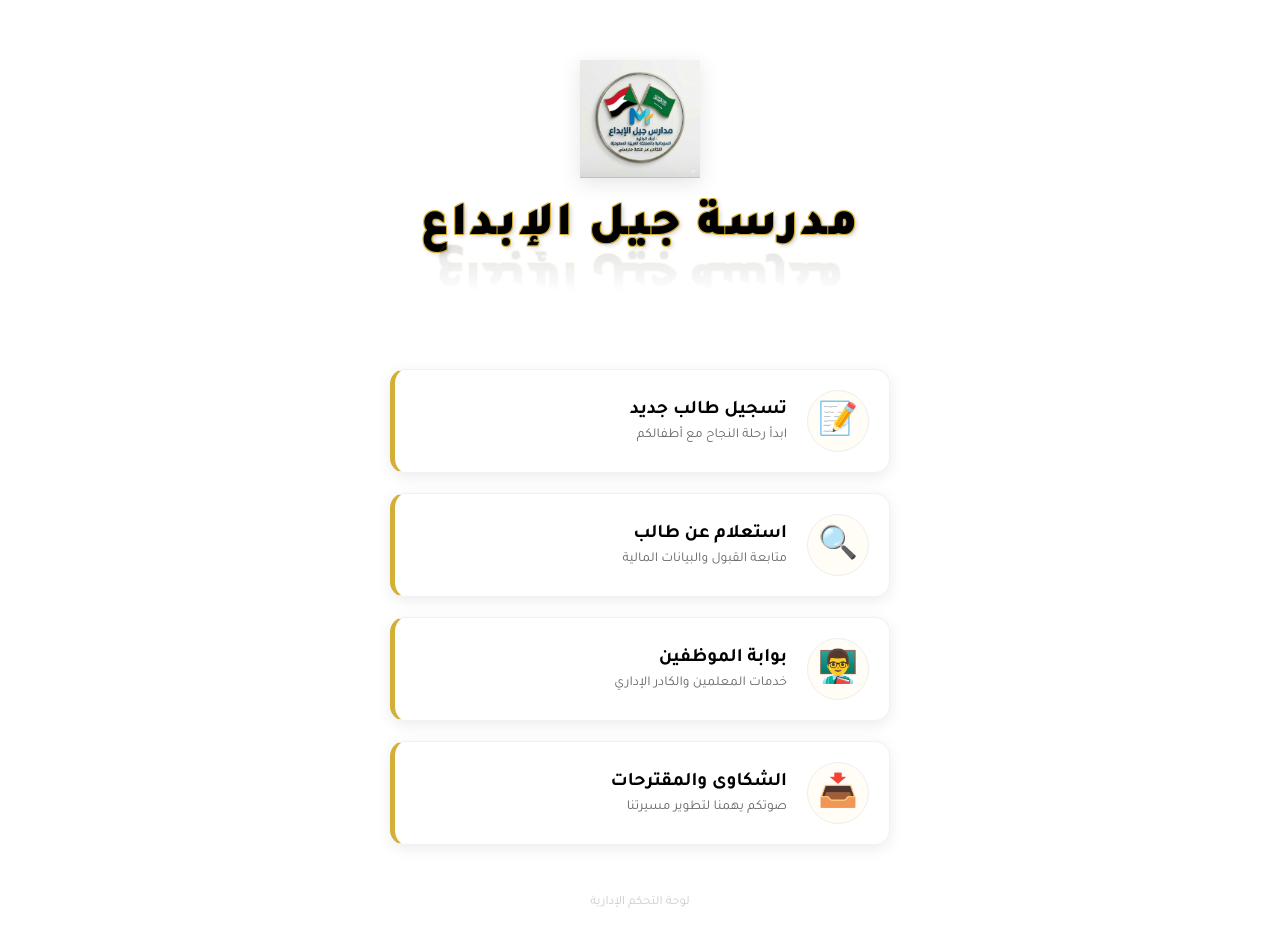
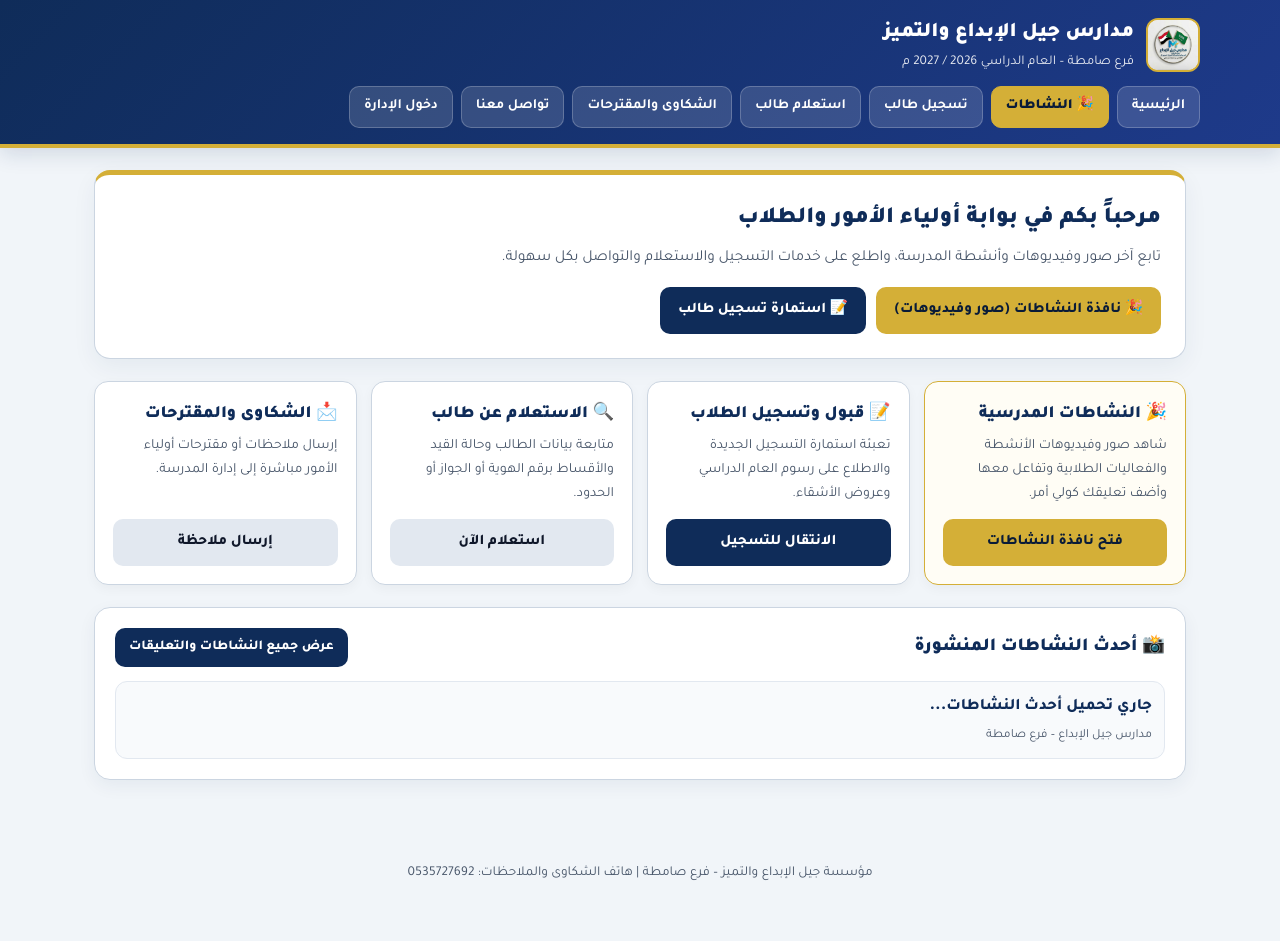
Before and after one commit to alibdaajil-hub/Jil-AL-Ibda-a, a plain HTML site: page index.html in a window 1280 px wide. After the commit the page ends 905 px from the top, so only its background shows below. Drawn offline with Linux system fonts and the light colour scheme; no server answers.

Commit message:
Update index.html

```diff
--- a/index.html
+++ b/index.html
@@ -3,186 +3,409 @@
 <head>
 <meta charset="UTF-8">
 <meta name="viewport" content="width=device-width, initial-scale=1.0">
-<title>مدرسة جيل الإبداع - الرئيسية</title>
-<link href="https://fonts.googleapis.com/css2?family=Tajawal:wght@400;700;900&display=swap" rel="stylesheet">
+<title>مدارس جيل الإبداع والتميز – فرع صامطة</title>
+<link href="https://fonts.googleapis.com/css2?family=Tajawal:wght@400;500;700;800;900&display=swap" rel="stylesheet">
 <style>
 :root {
---primary: #000000; /* اللون الأسود */
---gold: #D4AF37; /* اللون الذهبي */
---bg: #ffffff; /* خلفية بيضاء */
+--navy: #0f2c59;
+--navy-dark: #091b38;
+--gold: #d4af37;
+--gold-soft: #fffdf5;
+--bg: #f1f5f9;
+--card: #ffffff;
+--border: #cbd5e1;
+--text: #0f172a;
+--muted: #475569;
 }
 
+* { box-sizing: border-box; font-family: 'Tajawal', sans-serif; }
+
 body {
-font-family: 'Tajawal', sans-serif;
+margin: 0;
 background: var(--bg);
+color: var(--text);
+line-height: 1.7;
+}
+
+.topbar {
+background: linear-gradient(135deg, var(--navy), #1e3a8a);
+color: #fff;
+padding: 16px 20px;
+border-bottom: 4px solid var(--gold);
+box-shadow: 0 6px 20px rgba(15, 44, 89, 0.14);
+}
+
+.topbar-inner {
+max-width: 1120px;
+margin: 0 auto;
+display: flex;
+justify-content: space-between;
+align-items: center;
+flex-wrap: wrap;
+gap: 12px;
+}
+
+.brand {
+display: flex;
+align-items: center;
+gap: 12px;
+}
+
+.brand img {
+width: 54px;
+height: 54px;
+border-radius: 12px;
+object-fit: cover;
+background: #fff;
+border: 2px solid var(--gold);
+}
+
+.brand h1 {
 margin: 0;
+font-size: 1.3rem;
+font-weight: 900;
+}
+
+.brand small {
+display: block;
+opacity: 0.9;
+font-size: 0.84rem;
+}
+
+.nav-links {
+display: flex;
+flex-wrap: wrap;
+gap: 8px;
+}
+
+.nav-link {
+text-decoration: none;
+color: #fff;
+background: rgba(255, 255, 255, 0.14);
+border: 1px solid rgba(255, 255, 255, 0.22);
+padding: 8px 14px;
+border-radius: 10px;
+font-weight: 700;
+font-size: 0.88rem;
+transition: 0.2s;
+}
+
+.nav-link:hover {
+background: rgba(255, 255, 255, 0.25);
+}
+
+.nav-link.gold {
+background: var(--gold);
+color: var(--navy-dark);
+border-color: var(--gold);
+font-weight: 900;
+}
+
+.container {
+max-width: 1120px;
+margin: 22px auto;
+padding: 0 14px 40px;
+}
+
+.hero {
+background: var(--card);
+border-radius: 16px;
+padding: 24px;
+border: 1px solid var(--border);
+border-top: 5px solid var(--gold);
+box-shadow: 0 8px 24px rgba(15, 44, 89, 0.06);
+margin-bottom: 22px;
+display: flex;
+justify-content: space-between;
+align-items: center;
+flex-wrap: wrap;
+gap: 16px;
+}
+
+.hero h2 {
+margin: 0 0 6px;
+color: var(--navy);
+font-size: 1.45rem;
+font-weight: 900;
+}
+
+.hero p {
+margin: 0;
+color: var(--muted);
+font-size: 0.96rem;
+}
+
+.hero-cta {
+display: flex;
+flex-wrap: wrap;
+gap: 10px;
+}
+
+.btn {
+display: inline-flex;
+align-items: center;
+justify-content: center;
+gap: 6px;
+text-decoration: none;
+padding: 11px 18px;
+border-radius: 10px;
+font-weight: 800;
+font-size: 0.92rem;
+border: none;
+cursor: pointer;
+}
+
+.btn-primary {
+background: var(--navy);
+color: #fff;
+}
+
+.btn-gold {
+background: var(--gold);
+color: var(--navy-dark);
+}
+
+.btn-soft {
+background: #e2e8f0;
+color: var(--text);
+}
+
+.cards-grid {
+display: grid;
+grid-template-columns: repeat(auto-fit, minmax(240px, 1fr));
+gap: 14px;
+margin-bottom: 22px;
+}
+
+.service-card {
+background: var(--card);
+border: 1px solid var(--border);
+border-radius: 14px;
+padding: 18px;
+box-shadow: 0 4px 12px rgba(0, 0, 0, 0.04);
 display: flex;
 flex-direction: column;
-align-items: center;
-min-height: 100vh;
-overflow-x: hidden;
+justify-content: space-between;
+gap: 12px;
 }
 
-/* قسم الهيدر الملكي */
-.header-section {
-width: 100%;
-padding: 60px 0 20px;
-background: white;
-display: flex;
-flex-direction: column;
-align-items: center;
-text-align: center;
+.service-card.featured {
+background: var(--gold-soft);
+border-color: var(--gold);
 }
 
-.logo-img {
-width: 120px;
-height: auto;
-margin-bottom: 20px;
-filter: drop-shadow(0 5px 10px rgba(0,0,0,0.1));
+.service-card h3 {
+margin: 0 0 6px;
+color: var(--navy);
+font-size: 1.08rem;
+font-weight: 900;
 }
 
-/* تصميم اسم المدرسة بالأسود والذهبي */
-.school-name-container {
-position: relative;
-perspective: 1000px;
+.service-card p {
+margin: 0;
+color: var(--muted);
+font-size: 0.88rem;
 }
 
-.school-name {
-font-size: 3rem;
-font-weight: 900;
-color: var(--primary);
-margin: 0;
-padding: 0 10px;
-/* أطراف ذهبية */
-text-shadow:
--1px -1px 0 var(--gold),
-1px -1px 0 var(--gold),
--1px 1px 0 var(--gold),
-1px 1px 0 var(--gold),
-2px 2px 5px rgba(0,0,0,0.2);
-letter-spacing: 2px;
+/* نافذة النشاطات المباشرة داخل الرئيسية */
+.activities-preview {
+background: var(--card);
+border: 1px solid var(--border);
+border-radius: 16px;
+padding: 20px;
+box-shadow: 0 6px 18px rgba(15, 44, 89, 0.06);
 }
 
-/* تأثير الانعكاس المائي */
-.reflection {
-font-size: 3rem;
-font-weight: 900;
-margin-top: -15px;
-color: var(--primary);
-text-shadow:
--1px -1px 0 var(--gold),
-1px -1px 0 var(--gold),
--1px 1px 0 var(--gold),
-1px 1px 0 var(--gold);
-transform: scaleY(-1); /* قلب النص */
-mask-image: linear-gradient(to bottom, rgba(0,0,0,0) 10%, rgba(0,0,0,0.4) 100%);
--webkit-mask-image: linear-gradient(to bottom, rgba(0,0,0,0) 10%, rgba(0,0,0,0.4) 100%);
-opacity: 0.3;
-user-select: none;
+.preview-header {
+display: flex;
+justify-content: space-between;
+align-items: center;
+flex-wrap: wrap;
+gap: 10px;
+margin-bottom: 14px;
 }
 
-/* حاوية الأزرار */
-.main-container {
-width: 90%;
-max-width: 500px;
-margin-top: 50px;
-display: flex;
-flex-direction: column;
-gap: 20px;
-padding-bottom: 50px;
+.preview-header h3 {
+margin: 0;
+color: var(--navy);
+font-size: 1.15rem;
+font-weight: 900;
 }
 
-.main-btn {
-background: white;
-text-decoration: none;
-display: flex;
-align-items: center;
-padding: 20px;
-border-radius: 15px;
-box-shadow: 0 4px 15px rgba(0,0,0,0.08);
-transition: 0.4s cubic-bezier(0.175, 0.885, 0.32, 1.275);
-border: 1px solid #f1f1f1;
-border-left: 5px solid var(--gold);
+.preview-grid {
+display: grid;
+grid-template-columns: repeat(auto-fit, minmax(260px, 1fr));
+gap: 14px;
 }
 
-.main-btn:hover {
-transform: translateX(-10px);
-background: #fafafa;
-border-left: 5px solid var(--primary);
+.mini-post {
+border: 1px solid #e2e8f0;
+border-radius: 12px;
+padding: 12px;
+background: #f8fafc;
 }
 
-.icon {
-font-size: 2rem;
-margin-left: 20px;
-background: #fffdf5;
-width: 60px;
-height: 60px;
-display: flex;
-align-items: center;
-justify-content: center;
-border-radius: 50%;
-border: 1px solid #eee;
+.mini-post img,
+.mini-post video {
+width: 100%;
+height: 170px;
+object-fit: cover;
+border-radius: 10px;
+margin-bottom: 8px;
+background: #0f172a;
 }
 
-.text h3 { margin: 0; color: var(--primary); font-size: 1.2rem; font-weight: 700; }
-.text p { margin: 5px 0 0; color: #666; font-size: 0.85rem; }
+.mini-post .title {
+font-weight: 800;
+color: var(--navy);
+margin-bottom: 4px;
+}
 
-.admin-link {
-margin-bottom: 30px;
-color: #ccc;
-text-decoration: none;
-font-size: 0.8rem;
+.mini-post .meta {
+font-size: 0.78rem;
+color: var(--muted);
 }
-.admin-link:hover { color: var(--gold); }
 
+footer {
+text-align: center;
+color: var(--muted);
+font-size: 0.85rem;
+padding: 20px 10px;
+}
 </style>
 </head>
 <body>
 
-<div class="header-section">
-<img src="logo.png.jpeg" alt="شعار المدرسة" class="logo-img">
-
-<div class="school-name-container">
-<h1 class="school-name">مدرسة جيل الإبداع</h1>
-<div class="reflection">مدرسة جيل الإبداع</div>
+<header class="topbar">
+<div class="topbar-inner">
+<div class="brand">
+<img src="logo.png.jpeg" alt="شعار المدرسة" onerror="this.style.display='none'">
+<div>
+<h1>مدارس جيل الإبداع والتميز</h1>
+<small>فرع صامطة – العام الدراسي 2026 / 2027 م</small>
 </div>
 </div>
 
-<div class="main-container">
-<a href="register.html" class="main-btn">
-<div class="icon">📝</div>
-<div class="text">
-<h3>تسجيل طالب جديد</h3>
-<p>ابدأ رحلة النجاح مع أطفالكم</p>
+<nav class="nav-links">
+<a href="index.html" class="nav-link">الرئيسية</a>
+<a href="activities.html" class="nav-link gold">🎉 النشاطات</a>
+<a href="register.html" class="nav-link">تسجيل طالب</a>
+<a href="search.html" class="nav-link">استعلام طالب</a>
+<a href="feedback.html" class="nav-link">الشكاوى والمقترحات</a>
+<a href="contact.html" class="nav-link">تواصل معنا</a>
+<a href="students_section.html" class="nav-link">دخول الإدارة</a>
+</nav>
 </div>
-</a>
+</header>
 
-<a href="search.html" class="main-btn">
-<div class="icon">🔍</div>
-<div class="text">
-<h3>استعلام عن طالب</h3>
-<p>متابعة القبول والبيانات المالية</p>
+<main class="container">
+<section class="hero">
+<div>
+<h2>مرحباً بكم في بوابة أولياء الأمور والطلاب</h2>
+<p>تابع آخر صور وفيديوهات وأنشطة المدرسة، واطلع على خدمات التسجيل والاستعلام والتواصل بكل سهولة.</p>
 </div>
-</a>
+<div class="hero-cta">
+<a href="activities.html" class="btn btn-gold">🎉 نافذة النشاطات (صور وفيديوهات)</a>
+<a href="register.html" class="btn btn-primary">📝 استمارة تسجيل طالب</a>
+</div>
+</section>
 
-<a href="staff_query.html" class="main-btn">
-<div class="icon">👨‍🏫</div>
-<div class="text">
-<h3>بوابة الموظفين</h3>
-<p>خدمات المعلمين والكادر الإداري</p>
+<section class="cards-grid">
+<div class="service-card featured">
+<div>
+<h3>🎉 النشاطات المدرسية</h3>
+<p>شاهد صور وفيديوهات الأنشطة والفعاليات الطلابية وتفاعل معها وأضف تعليقك كولي أمر.</p>
 </div>
-</a>
-
-<a href="feedback.html" class="main-btn">
-<div class="icon">📥</div>
-<div class="text">
-<h3>الشكاوى والمقترحات</h3>
-<p>صوتكم يهمنا لتطوير مسيرتنا</p>
-</div>
-</a>
+<a href="activities.html" class="btn btn-gold">فتح نافذة النشاطات</a>
 </div>
 
-<a href="login.html" class="admin-link">لوحة التحكم الإدارية</a>
+<div class="service-card">
+<div>
+<h3>📝 قبول وتسجيل الطلاب</h3>
+<p>تعبئة استمارة التسجيل الجديدة والاطلاع على رسوم العام الدراسي وعروض الأشقاء.</p>
+</div>
+<a href="register.html" class="btn btn-primary">الانتقال للتسجيل</a>
+</div>
 
+<div class="service-card">
+<div>
+<h3>🔍 الاستعلام عن طالب</h3>
+<p>متابعة بيانات الطالب وحالة القيد والأقساط برقم الهوية أو الجواز أو الحدود.</p>
+</div>
+<a href="search.html" class="btn btn-soft">استعلام الآن</a>
+</div>
+
+<div class="service-card">
+<div>
+<h3>📩 الشكاوى والمقترحات</h3>
+<p>إرسال ملاحظات أو مقترحات أولياء الأمور مباشرة إلى إدارة المدرسة.</p>
+</div>
+<a href="feedback.html" class="btn btn-soft">إرسال ملاحظة</a>
+</div>
+</section>
+
+<section class="activities-preview">
+<div class="preview-header">
+<h3>📸 أحدث النشاطات المنشورة</h3>
+<a href="activities.html" class="btn btn-primary" style="padding:8px 14px; font-size:0.85rem;">عرض جميع النشاطات والتعليقات</a>
+</div>
+<div class="preview-grid" id="homeActivitiesPreview">
+<div class="mini-post">
+<div class="title">جاري تحميل أحدث النشاطات...</div>
+<div class="meta">مدارس جيل الإبداع – فرع صامطة</div>
+</div>
+</div>
+</section>
+</main>
+
+<footer>
+مؤسسة جيل الإبداع والتميز – فرع صامطة | هاتف الشكاوى والملاحظات: 0535727692
+</footer>
+
+<script type="module">
+import { initializeApp } from "https://www.gstatic.com/firebasejs/10.7.1/firebase-app.js";
+import { getFirestore, collection, onSnapshot } from "https://www.gstatic.com/firebasejs/10.7.1/firebase-firestore.js";
+
+const firebaseConfig = {
+apiKey: "AIzaSyDuotSqXkOwPrWIAxNC7KCqWlyYonsUIBA",
+authDomain: "jil-al-ibda-a.firebaseapp.com",
+projectId: "jil-al-ibda-a",
+storageBucket: "jil-al-ibda-a.firebasestorage.app",
+messagingSenderId: "1057703586286",
+appId: "1:1057703586286:web:e581aa576eef32930746ff",
+measurementId: "G-TSG3J0BCSE"
+};
+
+const app = initializeApp(firebaseConfig);
+const db = getFirestore(app);
+
+onSnapshot(collection(db, "activities"), (snap) => {
+const box = document.getElementById("homeActivitiesPreview");
+const posts = [];
+snap.forEach((d) => posts.push({ id: d.id, ...d.data() }));
+posts.sort((a, b) => (b.timestamp?.toMillis ? b.timestamp.toMillis() : 0) - (a.timestamp?.toMillis ? a.timestamp.toMillis() : 0));
+
+const top3 = posts.slice(0, 3);
+if (!top3.length) {
+box.innerHTML = `<div class="mini-post"><div class="title">لا توجد نشاطات منشورة بعد</div><div class="meta">سيتم عرض الصور والفيديوهات والأنشطة هنا فور نشرها من الإدارة.</div></div>`;
+return;
+}
+
+box.innerHTML = top3.map((p) => {
+const mediaHtml = p.mediaType === "video" && p.mediaUrl
+? `<video src="${p.mediaUrl}" controls preload="metadata"></video>`
+: (p.mediaUrl ? `<img src="${p.mediaUrl}" alt="${p.title || "نشاط مدرسي"}">` : "");
+
+return `
+<div class="mini-post">
+${mediaHtml}
+<div class="title">${p.title || "نشاط مدرسي"}</div>
+<p style="margin:0 0 8px; font-size:0.86rem; color:#334155;">${p.description || ""}</p>
+<div class="meta">${p.dateText || ""} • <a href="activities.html" style="color:#0f2c59; font-weight:800; text-decoration:none;">تفاعل وعلّق ←</a></div>
+</div>
+`;
+}).join("");
+});
+</script>
 </body>
 </html>
```
